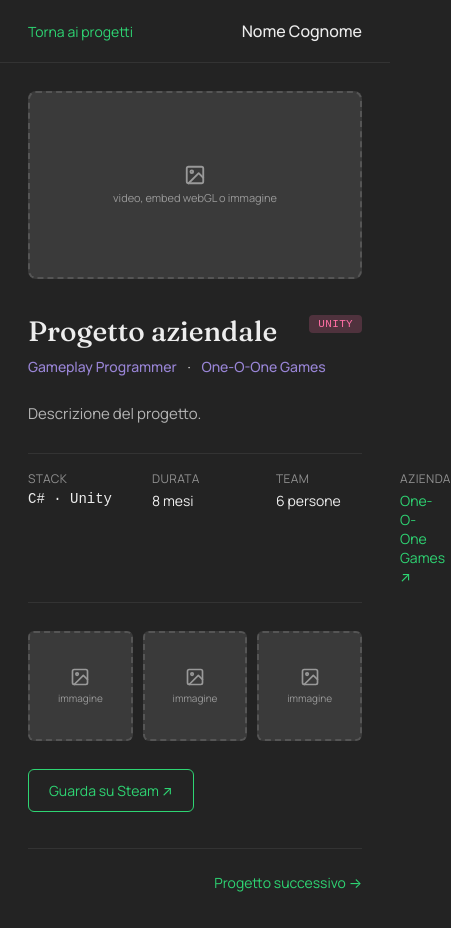
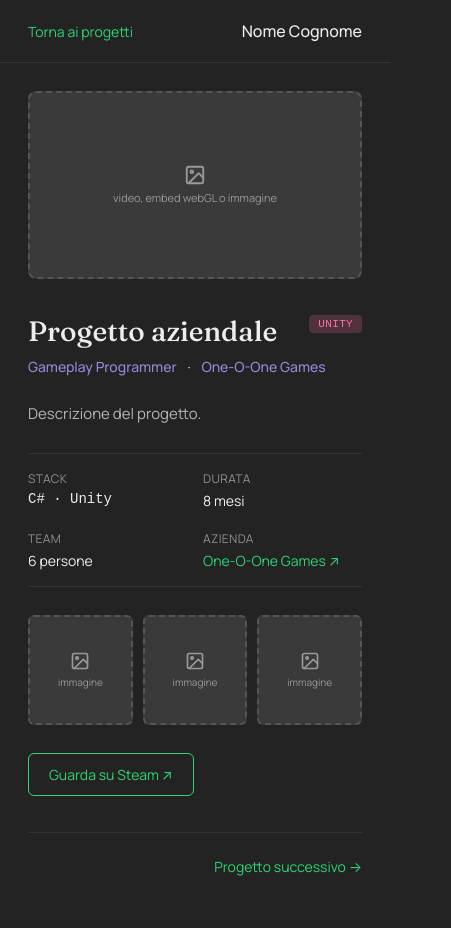
Before and after one commit to camilla-bianca/camilla-bianca.github.io, a React (Vite) app: page /progetti/progetto-aziendale in a window 390 px wide. Shown: the whole page, 451 px wide, since content can reach past the window. Built offline with nearby package versions, Linux system fonts and the light colour scheme.

Commit message:
fix in project page for mobile view

```diff
--- a/src/components/ProjectDetail.css
+++ b/src/components/ProjectDetail.css
@@ -141,6 +141,13 @@
   margin-bottom: 28px;
 }
 
+@media (max-width: 640px) {
+  .metadata-row {
+    grid-template-columns: repeat(2, minmax(0, 1fr));
+    gap: 20px 16px;
+  }
+}
+
 .metadata-label {
   color: var(--text-muted);
   font-size: 12px;
```
